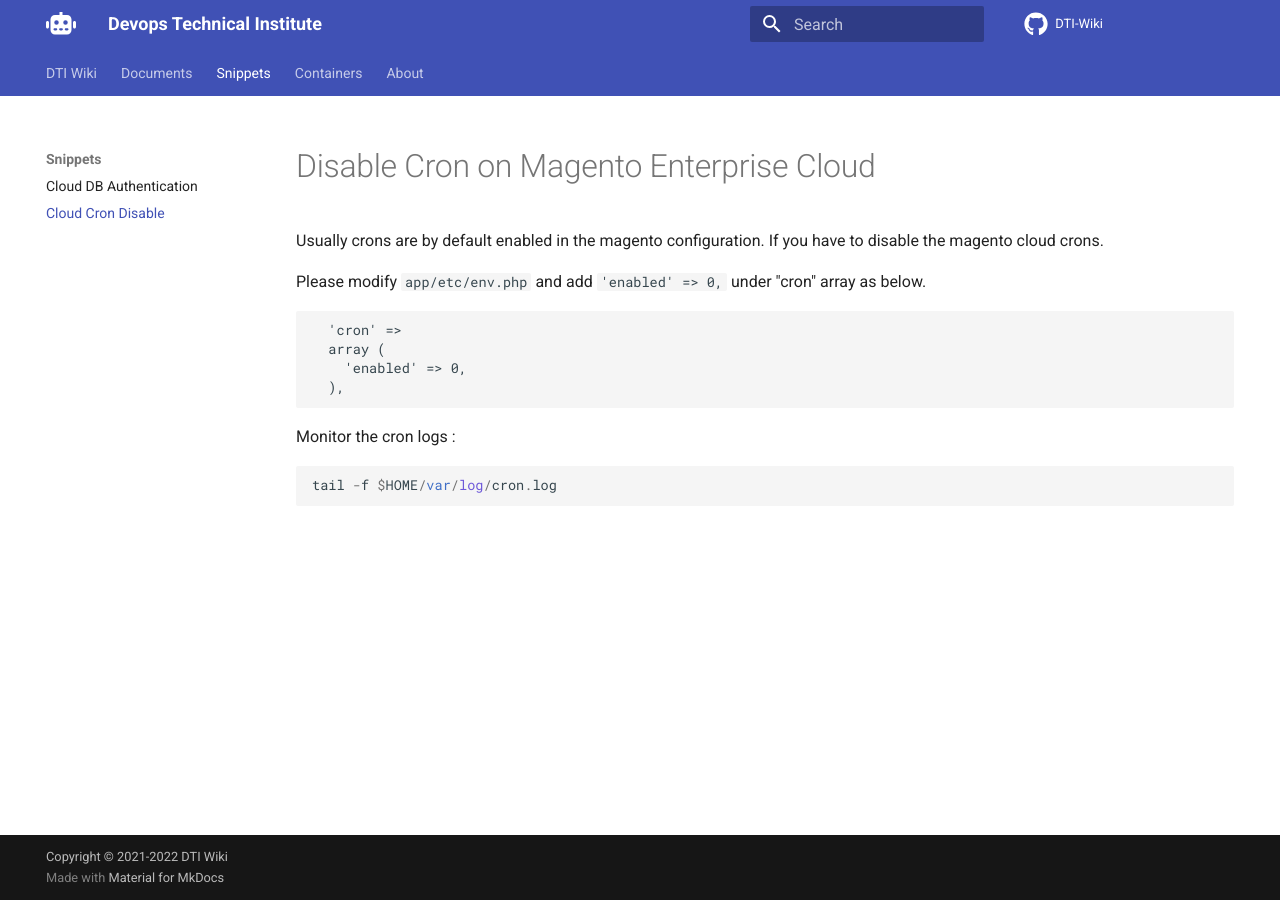
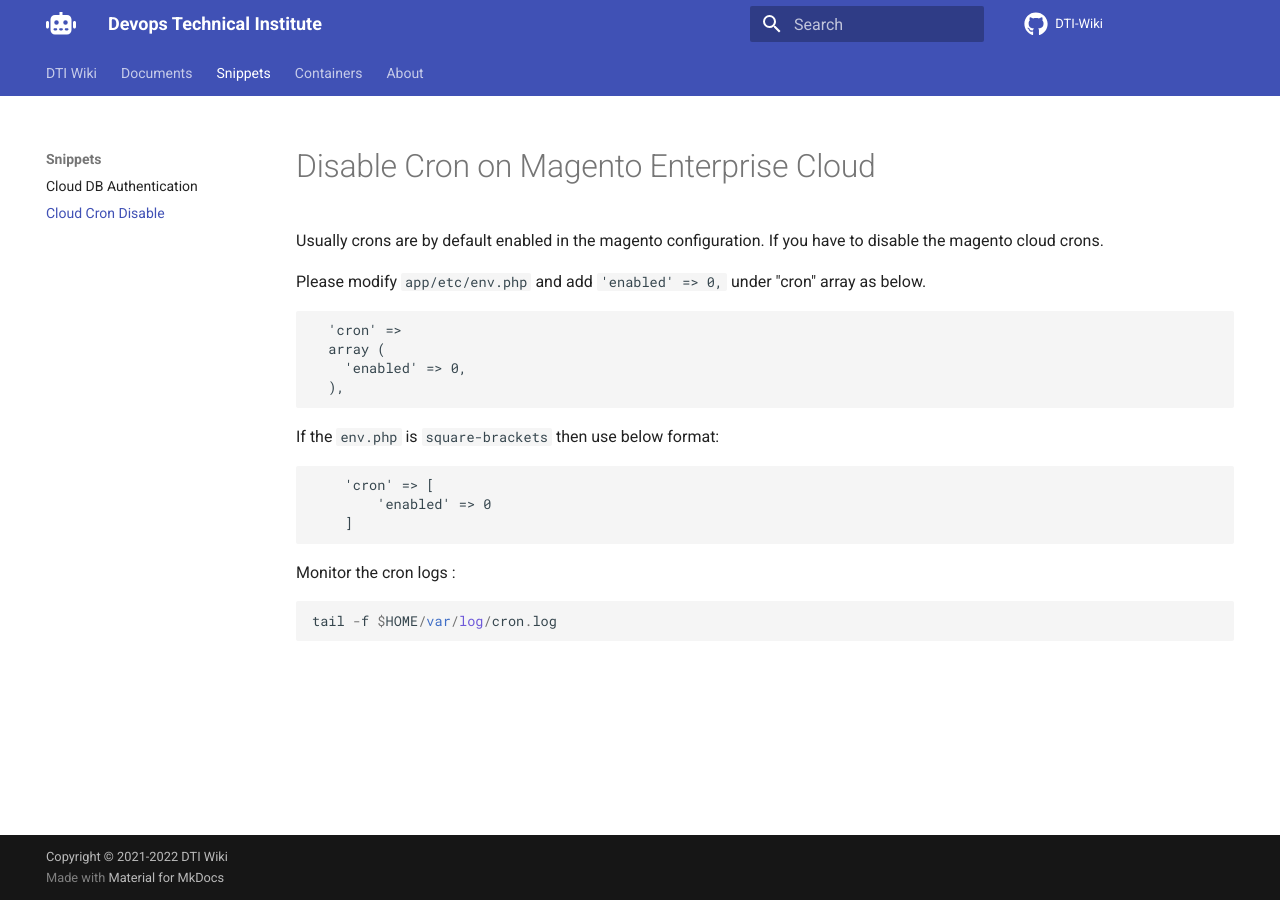
Before and after one commit to dti-wiki/dti-wiki.github.io, an MkDocs documentation site: the page built from docs/docs/snippets/cloud-cron-disable.md, in a window 1280 px wide. Built offline with MkDocs 1.6.1 and Material for MkDocs 9.7.7, drawn with Linux system fonts in a browser that asks for light colours; comment, search, counter and statistics services are not loaded.

Commit message:
Update cloud-cron-disable.md

````diff
--- a/docs/docs/snippets/cloud-cron-disable.md
+++ b/docs/docs/snippets/cloud-cron-disable.md
@@ -11,6 +11,14 @@
   ),
 ```
 
+If the `env.php` is `square-brackets` then use below format:
+
+```
+    'cron' => [
+        'enabled' => 0
+    ]
+```
+
 Monitor the cron logs :
 
 ```
````
